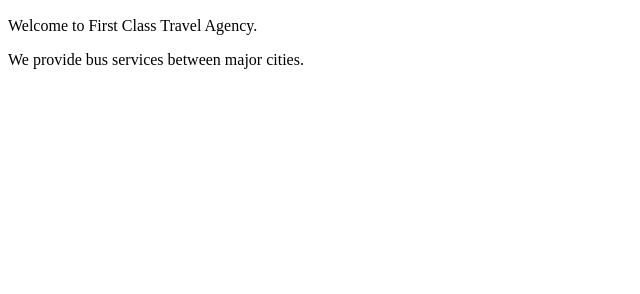
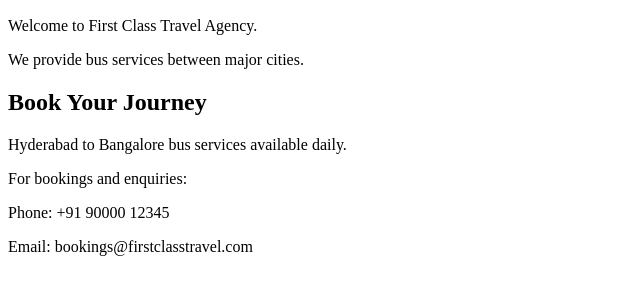
Before and after one commit to azam6301732985/First_class_Travel_Agency, a plain HTML site: page index.html in a window 1280 px wide. Shown: the part 110-404 px from the top of the page, without its empty margins (0-640 px from the left). Drawn offline with Linux system fonts and the light colour scheme.

Commit message:
Add booking contact information

```diff
--- a/index.html
+++ b/index.html
@@ -15,3 +15,14 @@
 
 </body>
 </html>
+
+
+<h2>Book Your Journey</h2>
+
+<p>Hyderabad to Bangalore bus services available daily.</p>
+
+<p>For bookings and enquiries:</p>
+
+<p>Phone: +91 90000 12345</p>
+
+<p>Email: bookings@firstclasstravel.com</p>
```
Also changed, not shown: contact.html (added, +17 -0 lines).
